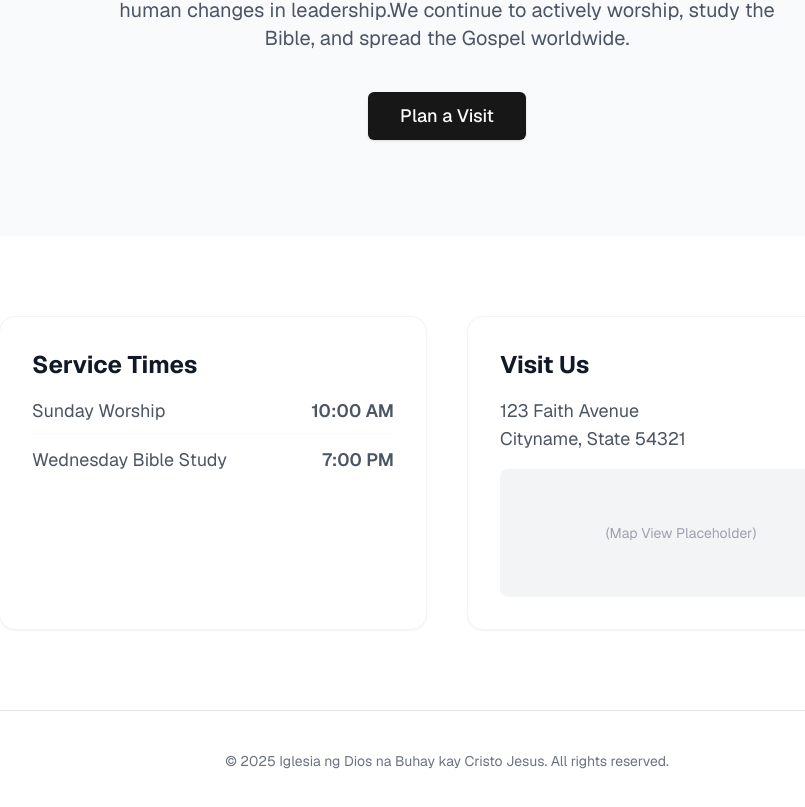
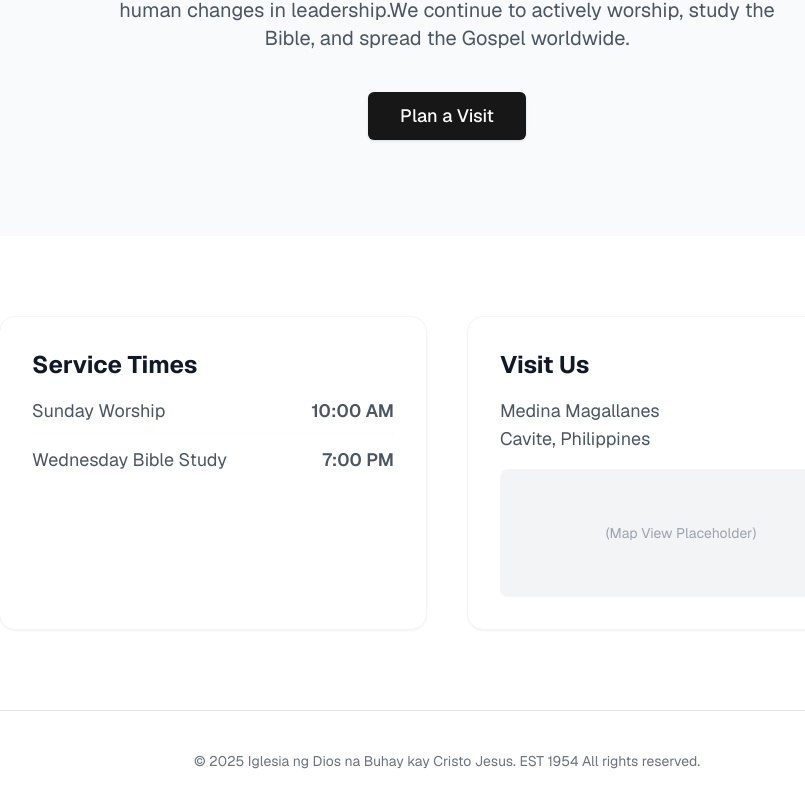
Before and after one commit to Diko30101/idbcj-connect, a Next.js app: page / in a window 1280 px wide. Shown: the part 609-1416 px from the top of the page, without its empty margins (193-998 px from the left). Built offline with nearby package versions, Linux system fonts and the light colour scheme; no server answers.

Commit message:
Update home page design

```diff
--- a/app/page.tsx
+++ b/app/page.tsx
@@ -89,8 +89,8 @@ export default function Home() {
           <div className="bg-white p-6 md:p-8 rounded-2xl shadow-sm border border-gray-100">
             <h2 className="text-xl md:text-2xl font-bold text-gray-900 mb-4">Visit Us</h2>
             <p className="text-base md:text-lg text-gray-600 mb-4">
-              123 Faith Avenue<br />
-              Cityname, State 54321
+              Medina Magallanes<br />
+              Cavite, Philippines
             </p>
             <div className="h-32 bg-gray-100 rounded-lg flex items-center justify-center text-gray-400 text-sm">
               (Map View Placeholder)
@@ -102,7 +102,7 @@ export default function Home() {
 
       {/* --- FOOTER --- */}
       <footer className="py-8 md:py-10 text-center text-gray-500 text-xs md:text-sm border-t px-4">
-        &copy; 2025 Iglesia ng Dios na Buhay kay Cristo Jesus. All rights reserved.
+        &copy; 2025 Iglesia ng Dios na Buhay kay Cristo Jesus. EST 1954 All rights reserved.
       </footer>
 
     </div>
```
